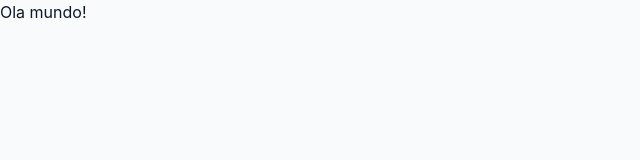
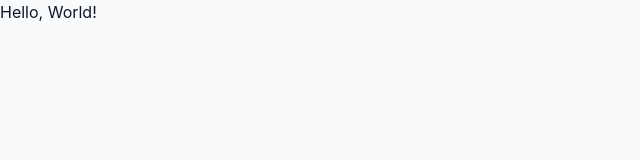
Before and after one commit to GadiegoN/planejai, a React (Vite) app: page / in a window 1280 px wide. Shown: the top 160 px of the page, without its empty margins (0-640 px from the left). Built offline with nearby package versions, Linux system fonts and the light colour scheme.

Commit message:
feat: implement routing with react-router-dom

```diff
--- a/package.json
+++ b/package.json
@@ -14,6 +14,7 @@
     "@tailwindcss/vite": "^4.3.0",
     "react": "^19.2.6",
     "react-dom": "^19.2.6",
+    "react-router-dom": "^7.16.0",
     "tailwindcss": "^4.3.0"
   },
   "devDependencies": {
--- a/src/App.tsx
+++ b/src/App.tsx
@@ -1,3 +1,6 @@
+import { RouterProvider } from "react-router-dom";
+import { router } from "./router";
+
 export function App() {
-  return <h1>Ola mundo!</h1>;
+  return <RouterProvider router={router} />;
 }
--- /dev/null
+++ b/src/router.tsx
@@ -0,0 +1,20 @@
+import { createBrowserRouter } from "react-router-dom";
+
+export const router = createBrowserRouter([
+  {
+    children: [
+      {
+        path: "/",
+        element: <h1>Hello, World!</h1>,
+      },
+      {
+        path: "/resultado",
+        element: <h1>Resultado da rota!</h1>,
+      },
+      {
+        path: "/historico",
+        element: <h1>Histórico da rota!</h1>,
+      },
+    ],
+  },
+]);
```
Also changed, not shown: 1 other file (tests, documents, lock files or other folders).
